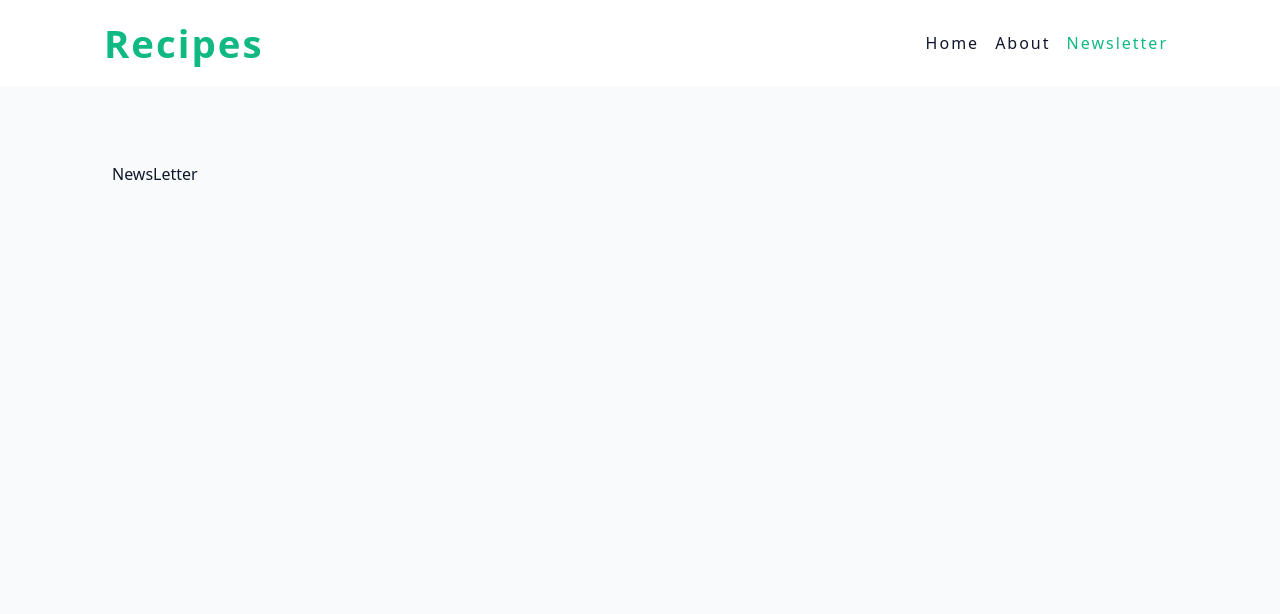
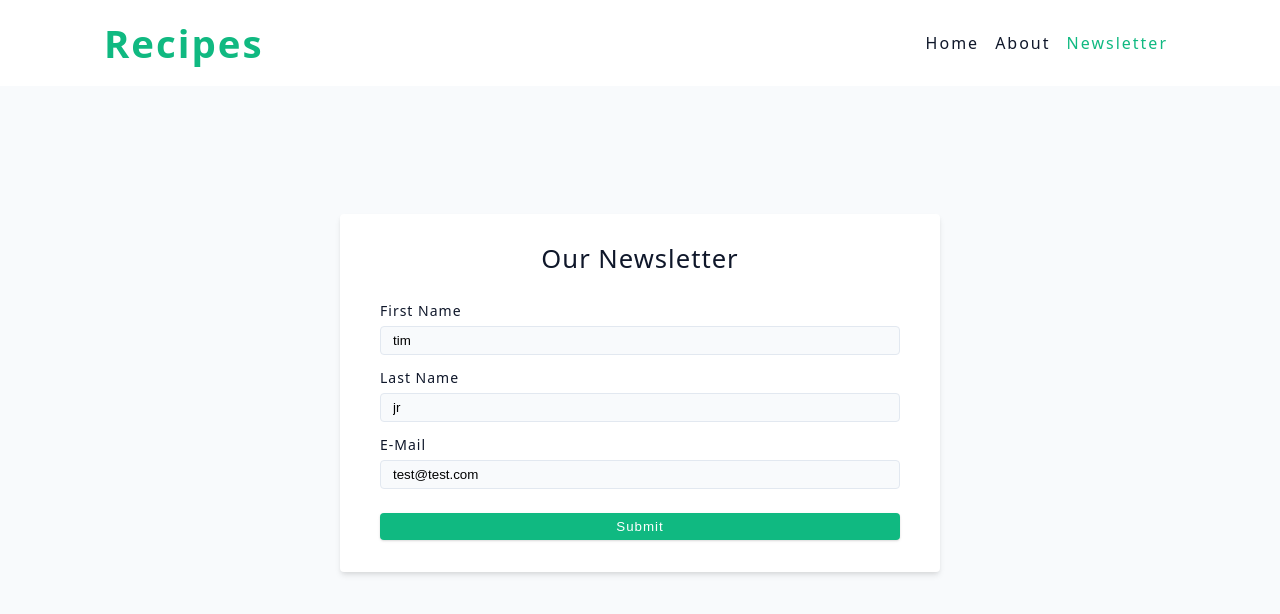
Before and after one commit to sun-n-y/foodRecipes-, a React (Vite) app: page /newsletter in a window 1280 px wide. Shown: the top 614 px of the page. Built offline with nearby package versions, Linux system fonts and the light colour scheme.

Commit message:
add newsletter structure

```diff
--- a/src/pages/NewsLetter.jsx
+++ b/src/pages/NewsLetter.jsx
@@ -1,4 +1,56 @@
 const NewsLetter = () => {
-  return <div>NewsLetter</div>;
+  return (
+    <form className="form">
+      <h4 style={{ textAlign: 'center', marginBottom: '2rem' }}>
+        our newsletter
+      </h4>
+      {/* name */}
+      <div className="form-row">
+        <label htmlFor="name" className="form-label">
+          first name
+        </label>
+        <input
+          type="text"
+          className="form-input"
+          name="name"
+          id="name"
+          defaultValue="tim"
+        />
+      </div>
+      {/* last name */}
+      <div className="form-row">
+        <label htmlFor="lastName" className="form-label">
+          last name
+        </label>
+        <input
+          type="text"
+          className="form-input"
+          name="lastName"
+          id="lastName"
+          defaultValue="jr"
+        />
+      </div>
+      {/* name */}
+      <div className="form-row">
+        <label htmlFor="email" className="form-label">
+          e-mail
+        </label>
+        <input
+          type="text"
+          className="form-input"
+          name="email"
+          id="email"
+          defaultValue="test@test.com"
+        />
+      </div>
+      <button
+        type="submit"
+        className="btn btn-block"
+        style={{ marginTop: '.5rem' }}
+      >
+        submit
+      </button>
+    </form>
+  );
 };
 export default NewsLetter;
```
Also changed, not shown: 1 other file (tests, documents, lock files or other folders).
